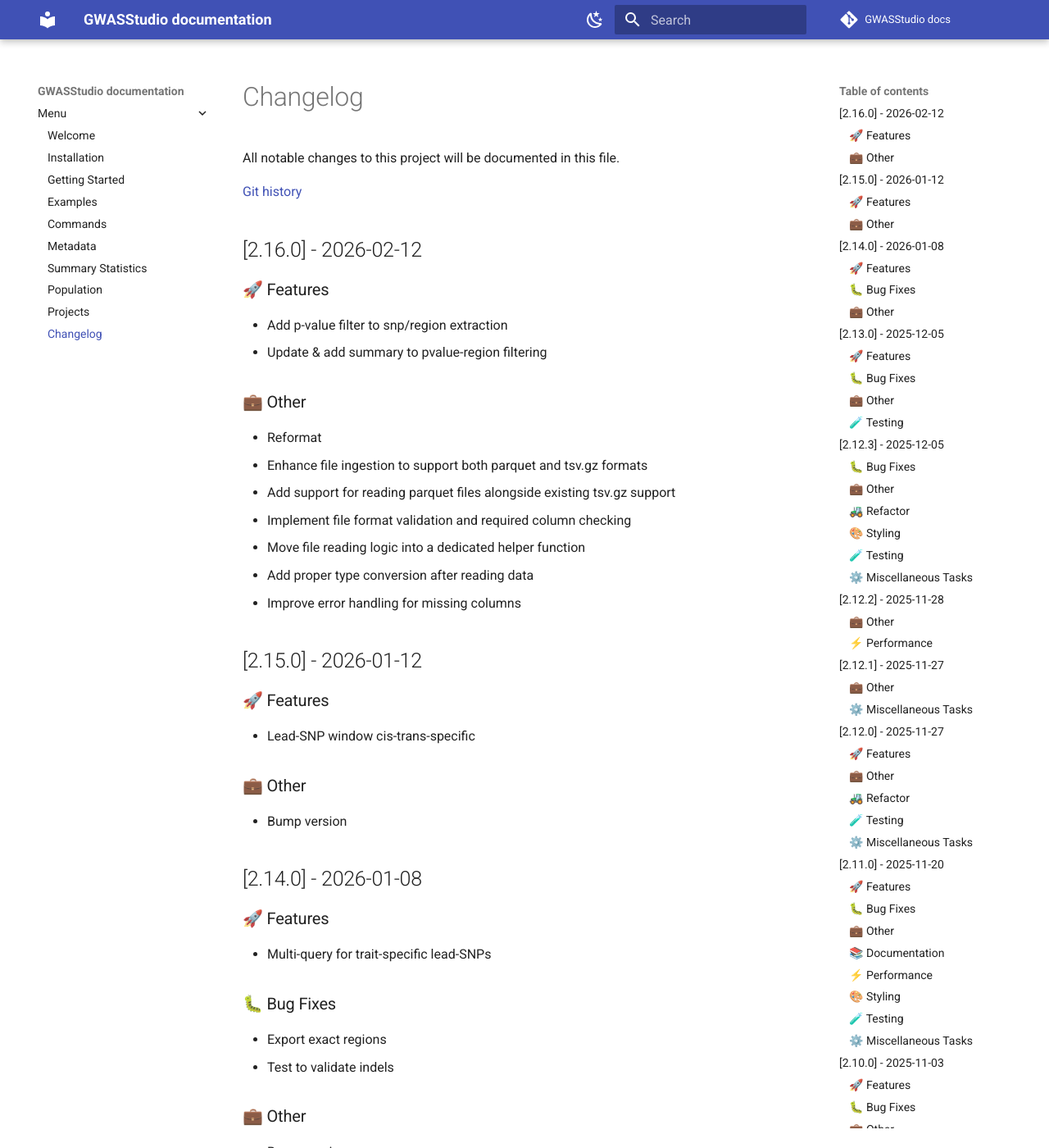
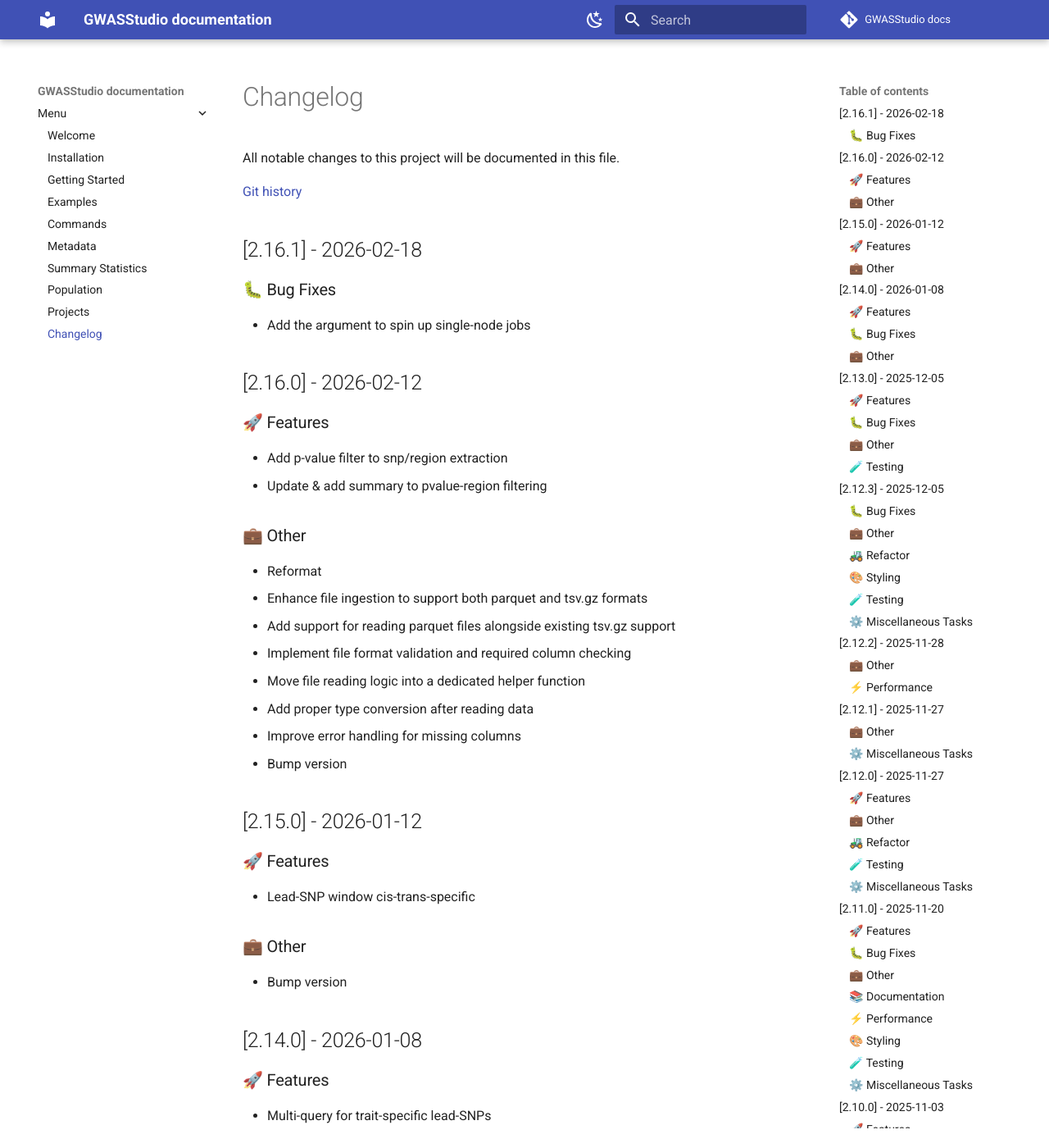
Before and after one commit to ht-diva/gwasstudio, an MkDocs documentation site: the page built from docs/changelog.md, in a window 1280 px wide and 1400 px high. Shown: the whole window at 82% size. Built offline with MkDocs 1.6.1 and Material for MkDocs 9.7.7, drawn with Linux system fonts in a browser that asks for light colours; comment, search, counter and statistics services are not loaded.

Commit message:
bump version

```diff
--- a/docs/changelog.md
+++ b/docs/changelog.md
@@ -3,6 +3,12 @@
 All notable changes to this project will be documented in this file.
 
 [Git history](https://github.com/ht-diva/gwasstudio/commits/main/)
+## [2.16.1] - 2026-02-18
+
+### 🐛 Bug Fixes
+
+- Add the argument to spin up single-node jobs
+
 ## [2.16.0] - 2026-02-12
 
 ### 🚀 Features
@@ -20,6 +26,7 @@
 - Move file reading logic into a dedicated helper function
 - Add proper type conversion after reading data
 - Improve error handling for missing columns
+- Bump version
 
 ## [2.15.0] - 2026-01-12
 
--- a/pyproject.toml
+++ b/pyproject.toml
@@ -1,6 +1,6 @@
 [project]
 name = "gwasstudio"
-version = "2.16.0"
+version = "2.16.1"
 description = ""
 authors = [
     { name = "Gianmauro Cuccuru", email = "gianmauro.cuccuru@fht.org" },
```
